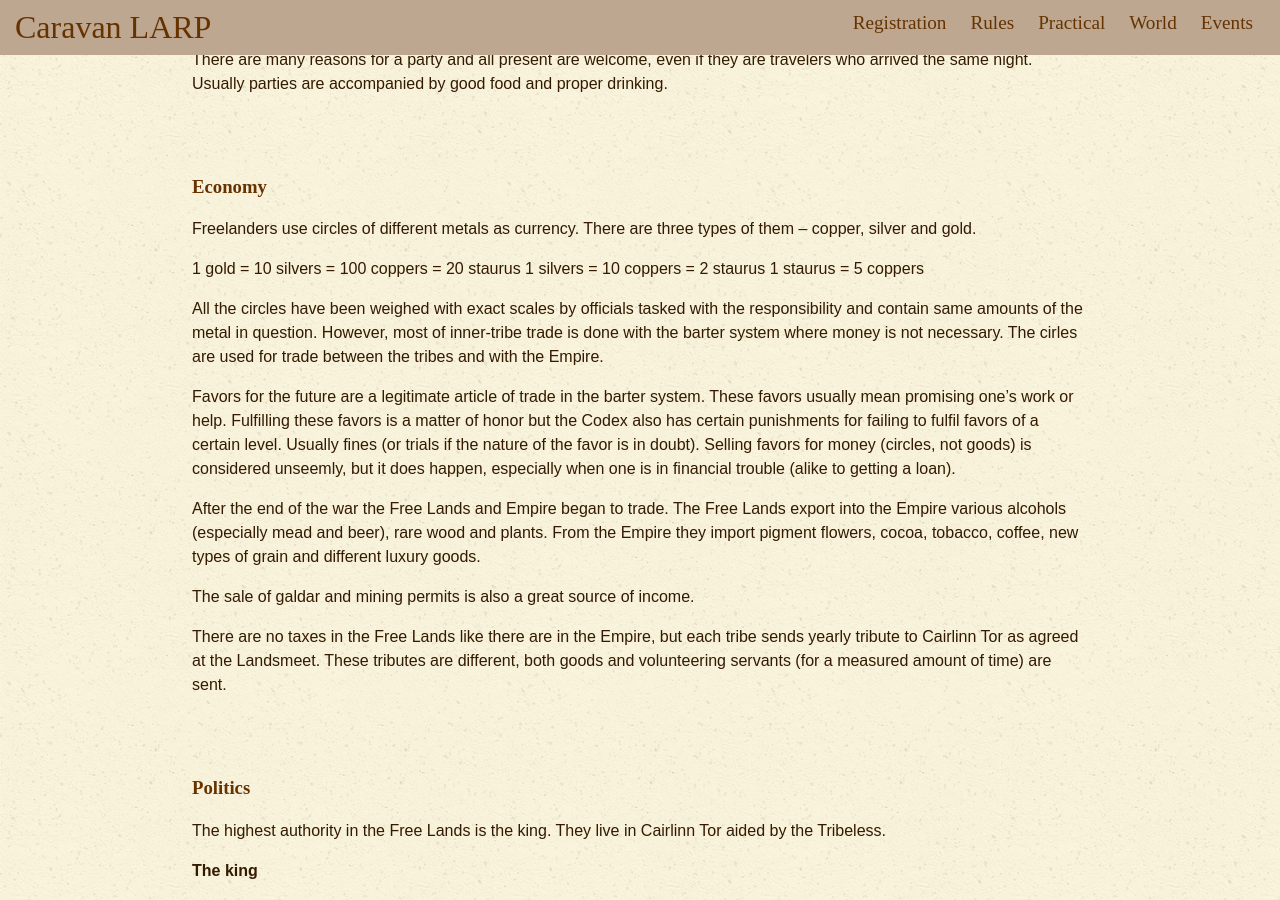
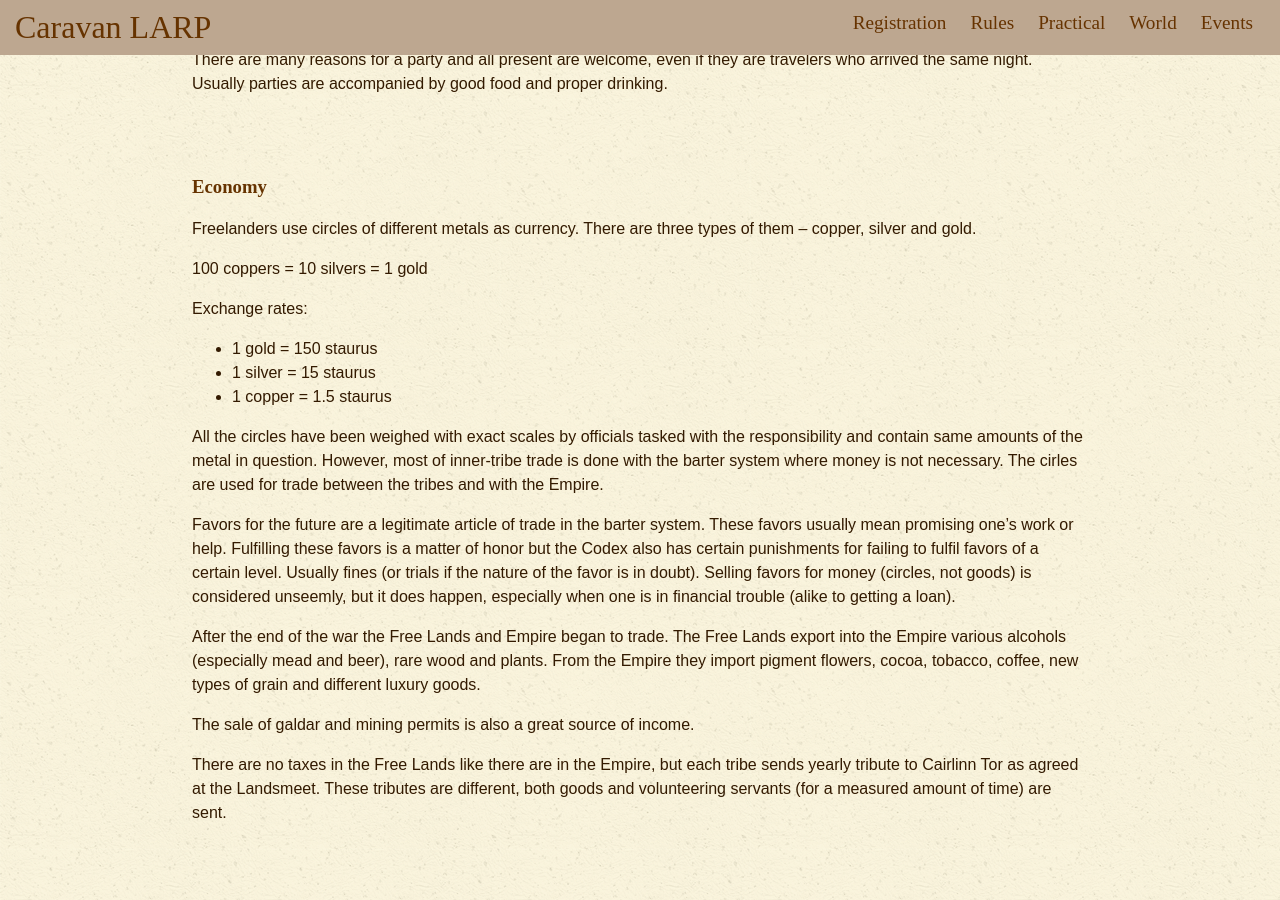
Before and after one commit to karavanlarp/karavanlarp.github.io, a Jekyll site: the page built from eng/world/freelands.md, in a window 1280 px wide and 900 px high, scrolled down 10151 px. Built offline with Jekyll 4.4.1, drawn with Linux system fonts in a browser that asks for light colours; some web fonts are replaced.

Commit message:
currency

```diff
--- a/eng/world/freelands.md
+++ b/eng/world/freelands.md
@@ -244,9 +244,13 @@ There are many reasons for a party and all present are welcome, even if they are
 
 Freelanders use circles of different metals as currency. There are three types of them – copper, silver and gold.
 
-1 gold = 10 silvers = 100 coppers = 20 staurus
-1 silvers = 10  coppers = 2 staurus
-1 staurus = 5 coppers
+100 coppers = 10 silvers = 1 gold
+
+Exchange rates:
+
+* 1 gold = 150 staurus
+* 1 silver = 15 staurus
+* 1 copper = 1.5 staurus
 
 All the circles have been weighed with exact scales by officials tasked with the responsibility and contain same amounts of the metal in question. However, most of inner-tribe trade is done with the barter system where money is not necessary. The cirles are used for trade between the tribes and with the Empire.
 
```
